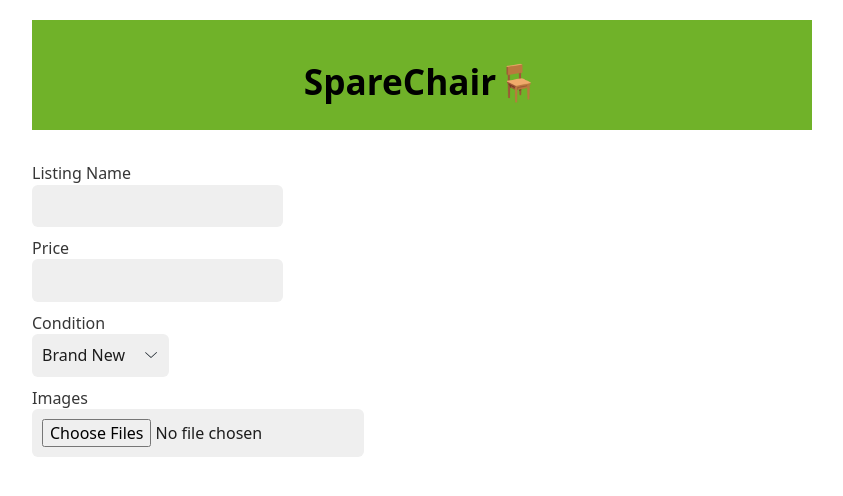
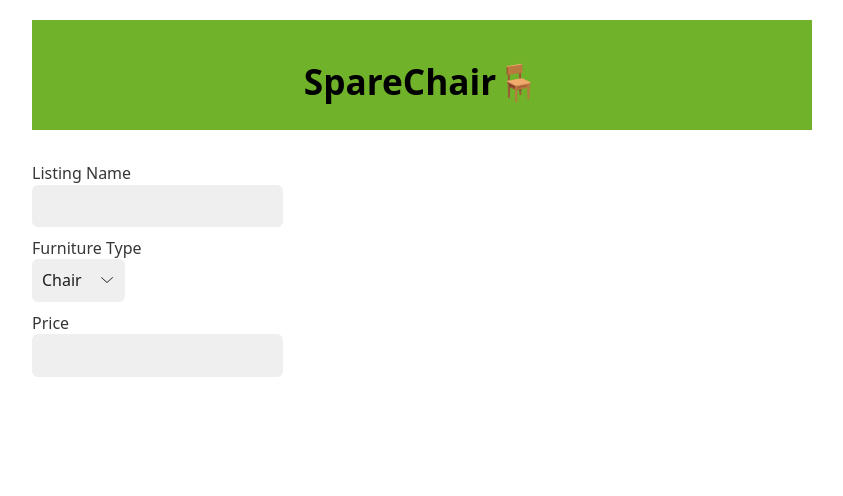
Before and after one commit to mling2/sparechair, a React (Create React App) app in the folder my-app/: page /seller in a window 1280 px wide. Shown: the top 496 px of the page, without its empty margins (218-1061 px from the left). Built offline with nearby package versions, Linux system fonts and the light colour scheme.

Commit message:
Revert "seller form"
This reverts commit d2098e5222202d1febc1aed9e0820258441c2842.

```diff
--- a/my-app/src/pages/SellerForm.js
+++ b/my-app/src/pages/SellerForm.js
@@ -1,5 +1,4 @@
 import {Form} from "react-router-dom";
-import { Condition } from "./Condition.ts";
 
 function SellerForm() {
     return (
@@ -10,22 +9,18 @@ function SellerForm() {
             </label>
             <br />
             <label>
-                <span>Price</span>
-                <input />
-            </label>
-            <br />
-            <label>
-                <span>Condition</span>
+                <span>Furniture Type</span>
                 <select>
-                    {Object.keys(Condition).map(key => (
-                        <option>{Condition[key]}</option>
-                    ))}
+                    <option>Chair</option>
+                    <option>Couch</option>
+                    <option>Table</option>
+                    <option>Bed</option>
                 </select>
             </label>
             <br />
             <label>
-                <span>Images</span>
-                <input type="file" multiple/>
+                <span>Price</span>
+                <input />
             </label>
         </Form>
     );
```
